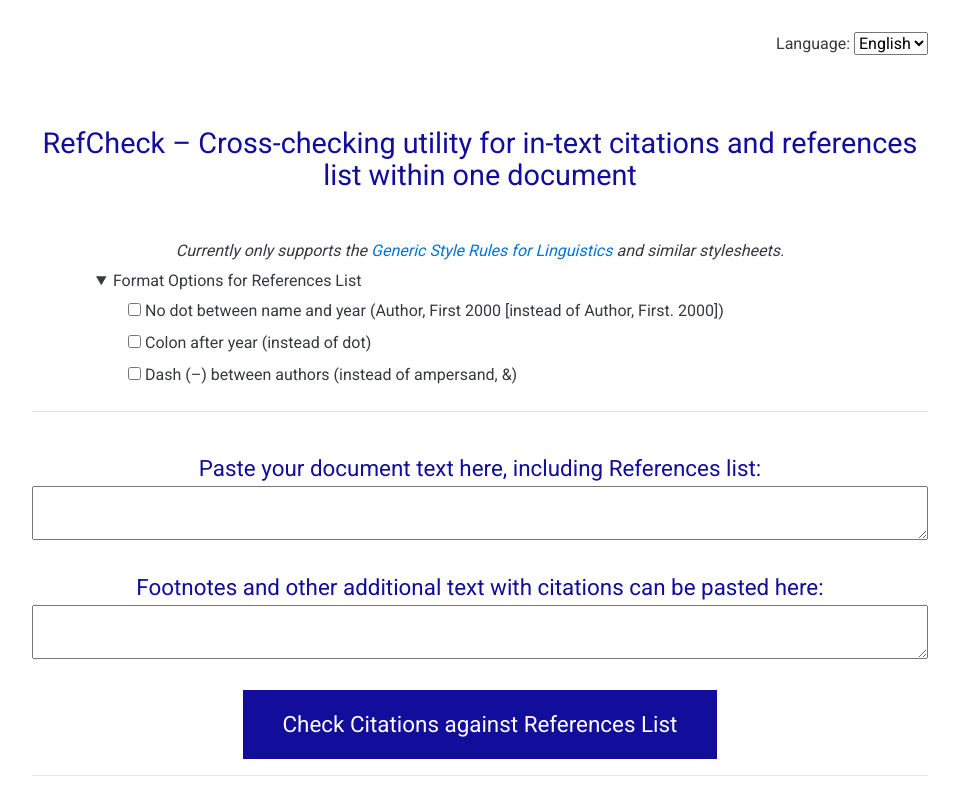
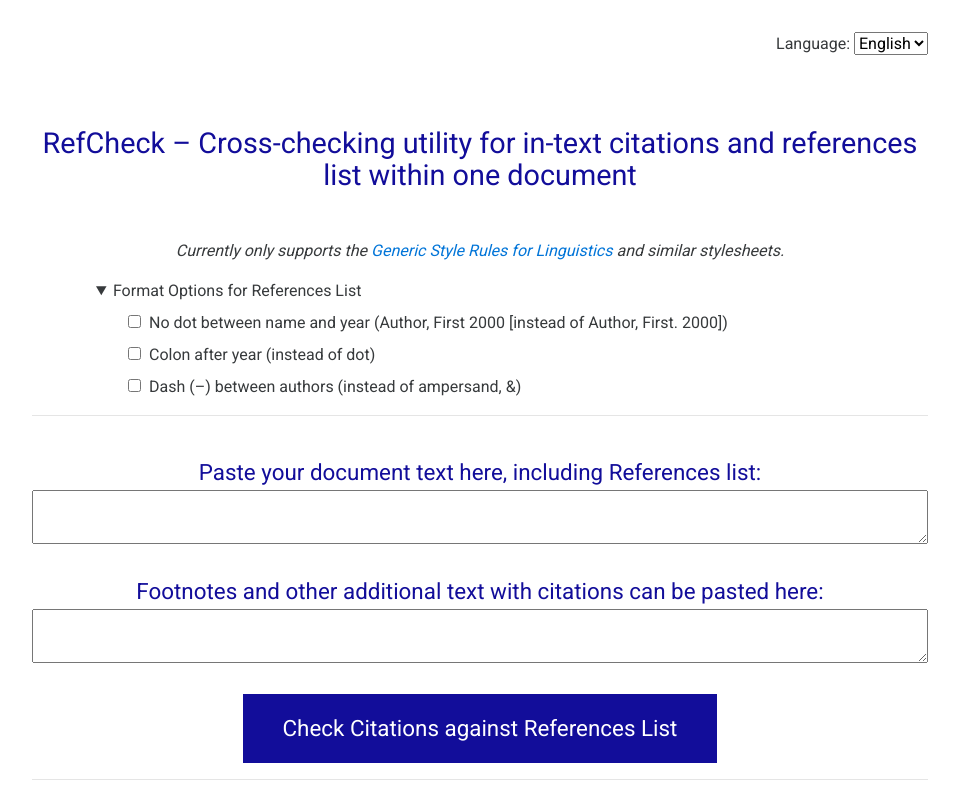
Before and after one commit to jkuokkala/refcheck, a PHP site: page /refcheck.php in a window 1280 px wide, after a click on "Format Options for References List". Shown: the top 803 px of the page, without its empty margins (160-1119 px from the left). Run offline with PHP 8.4, Linux system fonts and the light colour scheme.

Commit message:
Polish UI a bit

```diff
--- a/css/style.css
+++ b/css/style.css
@@ -129,7 +129,6 @@ div.result {
 	margin-bottom: 1rem;
 }
 
-
 .options {
 	text-align: left;
 	margin-left: 6rem;
@@ -138,8 +137,15 @@ div.result {
 	cursor: pointer;
 	display: list-item;
 	margin-left: -2rem;
-	margin-top: 6px;
-	margin-bottom: 6px;
+	margin-top: 1rem;
+	margin-bottom: 0.5rem;
+}
+input[type="checkbox"] {
+    margin-right: 0.5em;
+}
+label.check {
+    display:flex;
+    align-items: baseline;
 }
 
 @media screen and (max-width: 1200px) {
--- a/refcheck.php
+++ b/refcheck.php
@@ -92,9 +92,9 @@ echo "</div>\n";
 
 function make_checkbox($varname) {
 	global $opts, $UISTR, $lang;
-	echo "<input type=\"checkbox\" id=\"$varname\" name=\"$varname\" value=\"1\"";
+	echo "<label class=\"check\"><input type=\"checkbox\" name=\"$varname\" value=\"1\"";
 	if ($opts[$varname]) { echo " checked"; }
-	echo "> <label for=\"$varname\">{$UISTR['opt_'.$varname.'_'.$lang]}</label><br/>\n";
+	echo ">{$UISTR['opt_'.$varname.'_'.$lang]}</label>\n";
 }
 echo "<h2>{$UISTR['main_heading_'.$lang]}</h2>\n";
 echo "<div class=\"heading-note\">{$UISTR['main_heading_note_'.$lang]}</div>\n";
```
